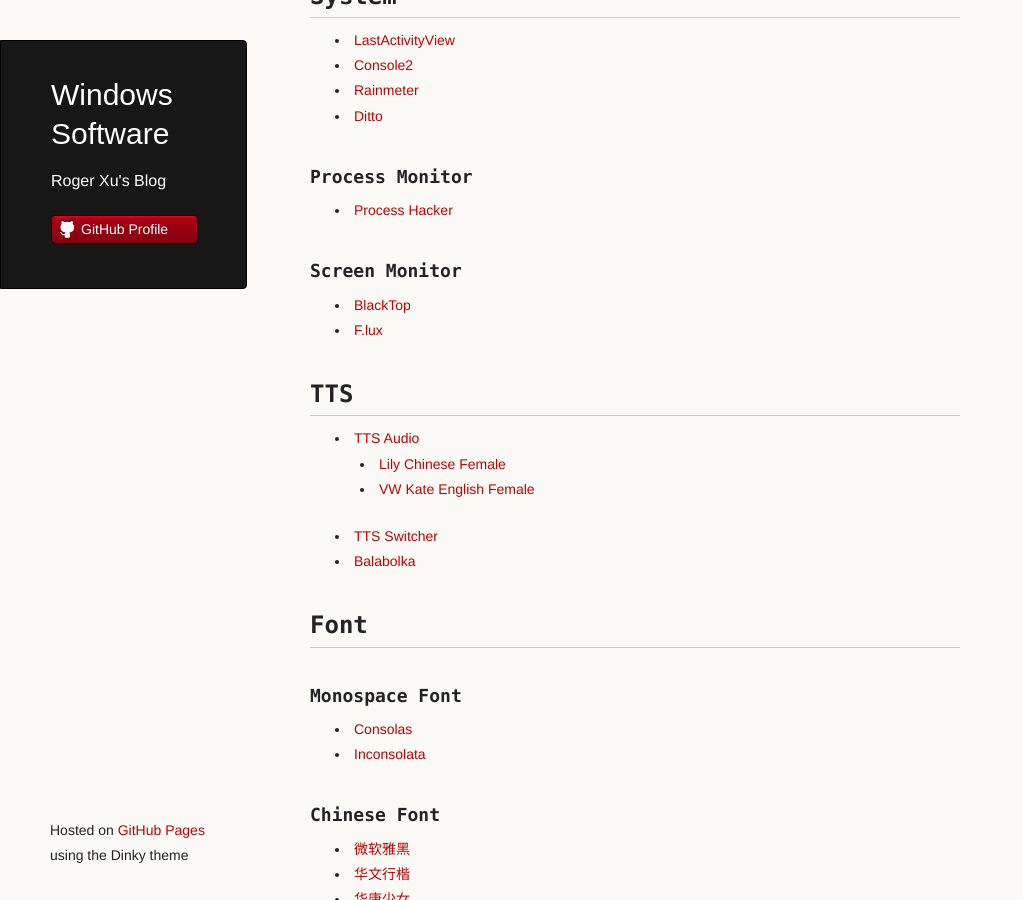
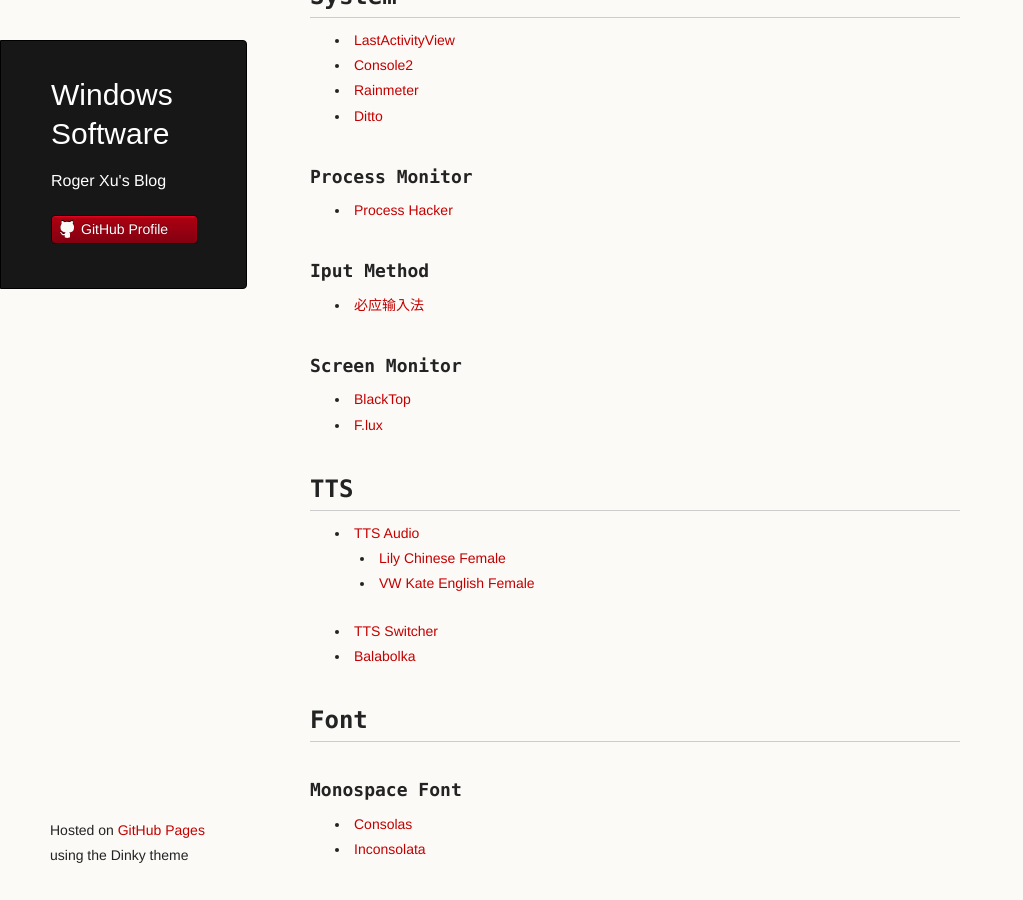
Before and after one commit to rogerxu/rogerxu.github.io, a Jekyll site: the page built from _posts/2012-11-05-windows-software.md, in a window 1280 px wide and 900 px high, scrolled down 1412 px. Shown: the whole window, without its empty margins (0-1023 px from the left). Built offline with Jekyll 4.4.1, drawn with Linux system fonts in a browser that asks for light colours.

Commit message:
Add bing input method to software.

```diff
--- a/_posts/2012-11-05-windows-software.md
+++ b/_posts/2012-11-05-windows-software.md
@@ -66,6 +66,10 @@
 
 - [Process Hacker]()
 
+### Iput Method
+
+- [必应输入法]()
+
 ### Screen Monitor
 
 - [BlackTop]()
```
